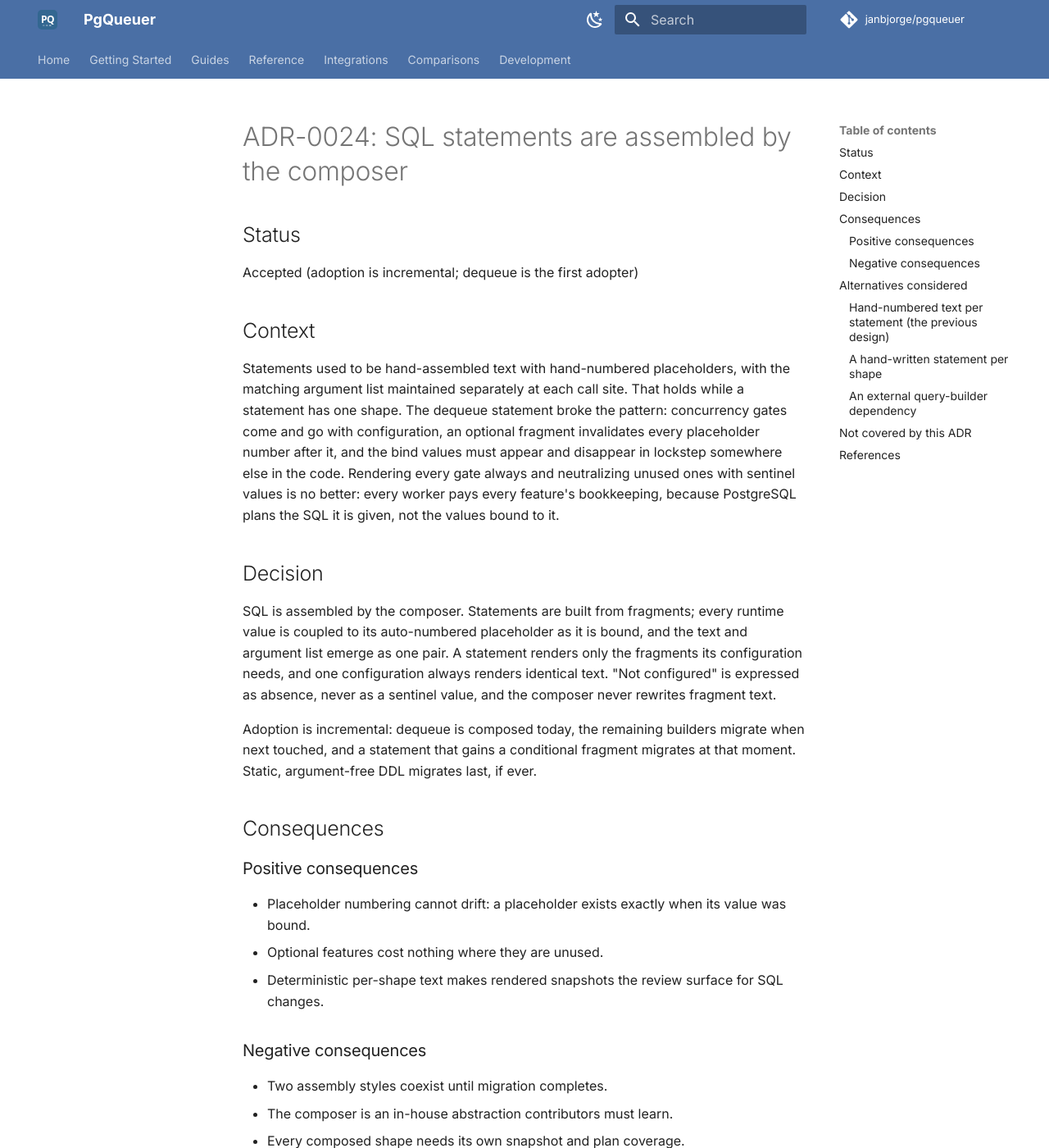
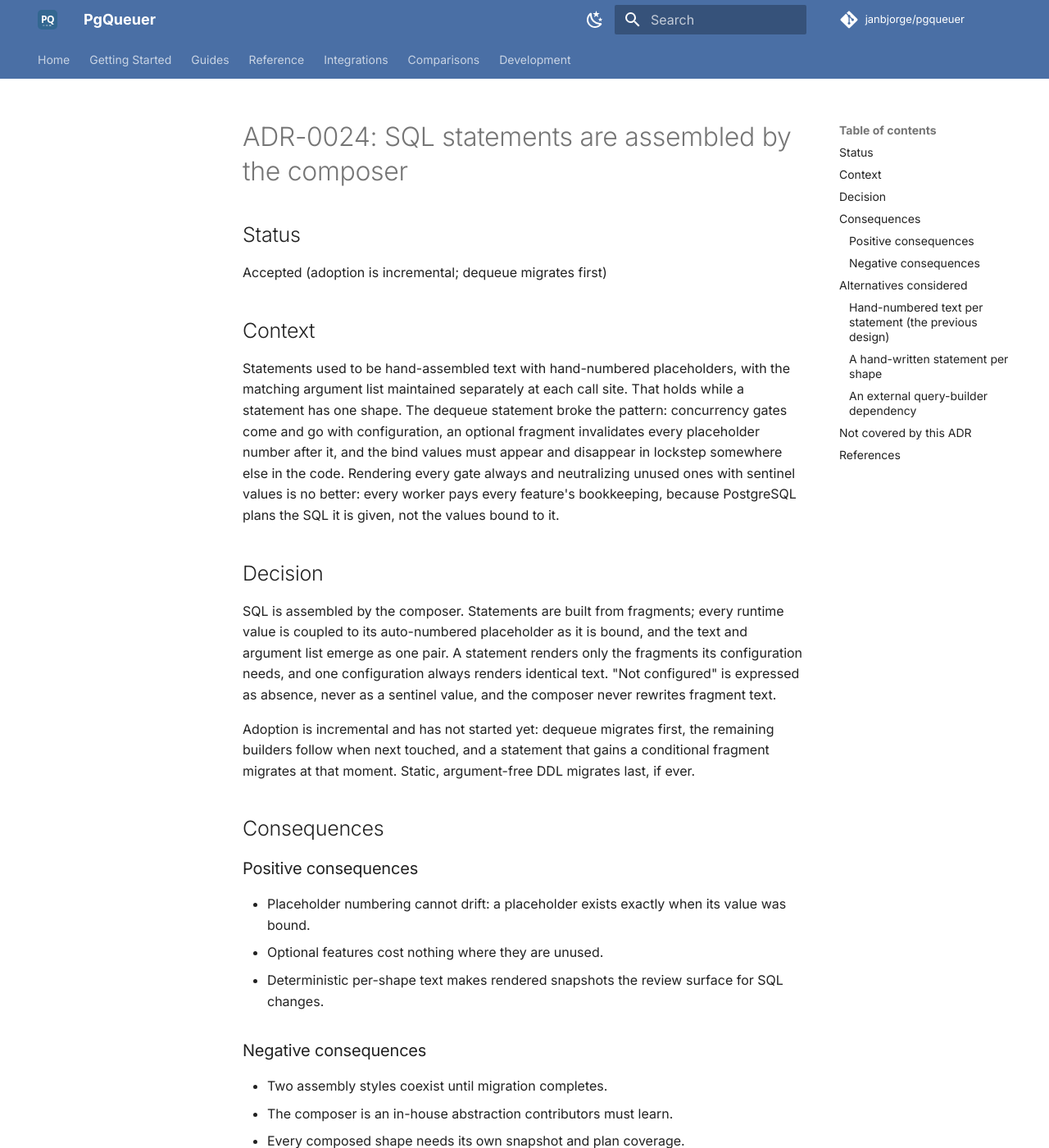
Before and after one commit to janbjorge/pgqueuer, an MkDocs documentation site: the page built from docs/adr/ADR-0024-sql-is-assembled-by-the-composer.md, in a window 1280 px wide and 1400 px high. Shown: the whole window at 82% size. Built offline with MkDocs 1.6.1 and Material for MkDocs 9.7.7, drawn with Linux system fonts in a browser that asks for light colours; comment, search, counter and statistics services are not loaded.

Commit message:
docs: adoption has not started; the model is the target design

```diff
--- a/docs/adr/ADR-0024-sql-is-assembled-by-the-composer.md
+++ b/docs/adr/ADR-0024-sql-is-assembled-by-the-composer.md
@@ -2,7 +2,7 @@
 
 ## Status
 
-Accepted (adoption is incremental; dequeue is the first adopter)
+Accepted (adoption is incremental; dequeue migrates first)
 
 ## Context
 
@@ -27,10 +27,10 @@ configuration always renders identical text. "Not configured" is
 expressed as absence, never as a sentinel value, and the composer
 never rewrites fragment text.
 
-Adoption is incremental: dequeue is composed today, the remaining
-builders migrate when next touched, and a statement that gains a
-conditional fragment migrates at that moment. Static, argument-free
-DDL migrates last, if ever.
+Adoption is incremental and has not started yet: dequeue migrates
+first, the remaining builders follow when next touched, and a
+statement that gains a conditional fragment migrates at that moment.
+Static, argument-free DDL migrates last, if ever.
 
 ## Consequences
 
```
Also changed, not shown: docs/design/dequeue-composition.md (+2 -1 lines).
